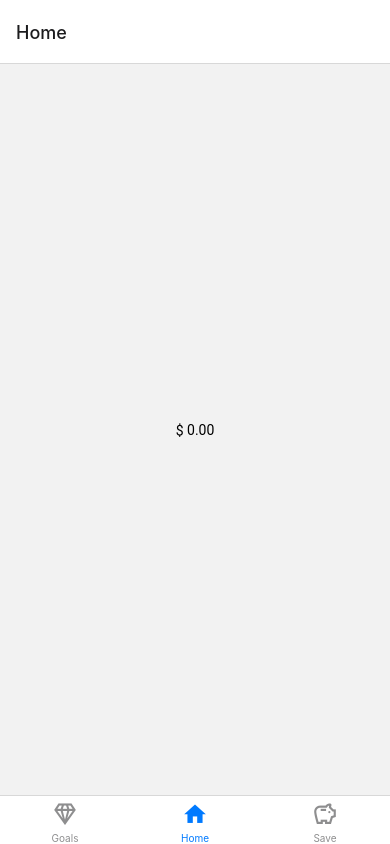
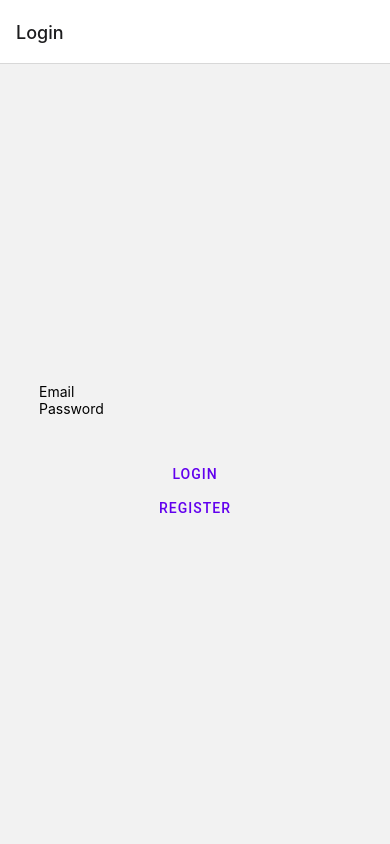
Before and after one commit to Blergborg/SaveGoals, a React Native app: screen /Login in a window 390 px wide. Built offline with nearby package versions, Linux system fonts and the light colour scheme; no server answers.

Commit message:
firebase logs in successfully with UserAuthContext

```diff
--- a/App.js
+++ b/App.js
@@ -1,8 +1,9 @@
 // import { StatusBar } from "expo-status-bar";
 import { StyleSheet, Text, View } from "react-native";
 import { Provider as PaperProvider } from "react-native-paper";
-import store from "./store";
-import { Provider } from "react-redux";
+// import store from "./store";
+// import { Provider } from "react-redux";
+import { UserAuthContextProvider } from "./context/UserAuthContext";
 
 import RootNavigator from "./navigation/RootNavigator";
 
@@ -13,19 +14,22 @@ import RootNavigator from "./navigation/RootNavigator";
 
 export default function App() {
   return (
-    <Provider store={store}>
+    <UserAuthContextProvider>
       <PaperProvider>
         <RootNavigator />
       </PaperProvider>
-    </Provider>
+    </UserAuthContextProvider>
   );
 }
 
-const styles = StyleSheet.create({
-  container: {
-    flex: 1,
-    backgroundColor: "#fff",
-    alignItems: "center",
-    justifyContent: "center",
-  },
-});
+    // {/* <Provider store={store}> */}
+    // {/* </Provider> */}
+
+// const styles = StyleSheet.create({
+//   container: {
+//     flex: 1,
+//     backgroundColor: "#fff",
+//     alignItems: "center",
+//     justifyContent: "center",
+//   },
+// });
--- /dev/null
+++ b/context/UserAuthContext.js
@@ -0,0 +1,48 @@
+// Context for user auth
+import { createContext, useContext, useEffect, useState } from "react";
+import {
+  createUserWithEmailAndPassword,
+  signInWithEmailAndPassword,
+  onAuthStateChanged,
+  signOut,
+} from "firebase/auth";
+import { auth } from "../config/Firebase/firebaseConfig";
+
+const userAuthContext = createContext();
+
+export const UserAuthContextProvider = ({ children }) => {
+  const [user, setUser] = useState({});
+
+  function logIn (email, password) {
+    return signInWithEmailAndPassword(auth, email, password);
+  };
+  function signUp (email, password) {
+    return createUserWithEmailAndPassword(auth, email, password);
+  };
+  function logOut() {
+    return signOut(auth);
+  };
+
+  useEffect(() => {
+    const unsubscribe = onAuthStateChanged(auth, (currentuser) => {
+      console.log("Auth", currentuser);
+      setUser(currentuser);
+      // navigation here?
+    });
+    // ??? TODO: this formatting???
+    return () => {
+      unsubscribe();
+    };
+  }, []);
+
+  return (
+    <userAuthContext.Provider value={{ user, logIn, signUp, logOut }}>
+      {children}
+    </userAuthContext.Provider>
+  );
+};
+
+// Custom hook for using the auth context.
+export function useUserAuth() {
+  return useContext(userAuthContext);
+}
--- a/navigation/RootNavigator.js
+++ b/navigation/RootNavigator.js
@@ -2,20 +2,20 @@ import React from "react";
 import { NavigationContainer } from "@react-navigation/native";
 import { createStackNavigator } from "@react-navigation/stack";
 
-import LoginScreen from "../screens/LoginScreen";
-import { TabNavigator } from "./TabNavigator";
+import LoginScreen from "../screens/ContextLoginScreen";
+// import { TabNavigator } from "./TabNavigator";
 
 const Stack = createStackNavigator();
 
 const RootNavigator = () => (
   <NavigationContainer>
     {/* Now that Firebase auth works, need to figure out best Navigator strategy. */}
-    {/* <Stack.Navigator> */}
-      {/* <Stack.Screen name="Login" component={LoginScreen} />  */}
-      {/* <Stack.Screen name="App" component={TabNavigator} /> */}
-    {/* </Stack.Navigator> */}
-    <TabNavigator />
+    <Stack.Navigator>
+      <Stack.Screen name="Login" component={LoginScreen} />
+    </Stack.Navigator>
   </NavigationContainer>
+
+      // {/* <Stack.Screen name="App" component={TabNavigator} /> */}
 );
 
 export default RootNavigator;
--- /dev/null
+++ b/screens/ContextLoginScreen.js
@@ -0,0 +1,86 @@
+import React, { useState } from "react";
+import { useUserAuth } from "../context/UserAuthContext";
+import { useNavigation } from "@react-navigation/native";
+import {
+  View,
+  Text,
+  KeyboardAvoidingView,
+  TextInput,
+  StyleSheet,
+} from "react-native";
+import { Button } from "react-native-paper";
+
+const LoginScreen = () => {
+  const [email, setEmail] = useState('');
+  const [password, setPassword] = useState('');
+  const [error, setError] = useState('');
+  const { signUp } = useUserAuth();
+
+  const navigation = useNavigation();
+
+  const handleSignup = async (e) => {
+    e.preventDefault();
+    setError('');
+    try {
+      await signUp(email, password);
+      // navigate('/')
+    } catch (err) {
+      setError(err.message);
+    }
+  };
+
+  const handleLogin = async (e) => {
+    e.preventDefault();
+    setError('');
+    try {
+      await logIn(email, password);
+      // navigate('/home')
+    } catch (err) {
+      setError(err.message);
+    }
+  };
+
+  return (
+    <KeyboardAvoidingView style={styles.container}>
+      <View style={styles.inputContainer}>
+        <TextInput
+          placeholder="Email"
+          value={email}
+          onChangeText={(text) => setEmail(text)}
+          // style
+        />
+        <TextInput
+          placeholder="Password"
+          value={password}
+          onChangeText={(text) => setPassword(text)}
+          // style
+          secureTextEntry
+        />
+      </View>
+
+      <View style={styles.buttonContainer}>
+        <Button onPress={handleLogin}>Login</Button>
+        <Button onPress={handleSignup}>Register</Button>
+      </View>
+    </KeyboardAvoidingView>
+  );
+}
+
+const styles = StyleSheet.create({
+  container: {
+    flex: 1,
+    justifyContent: "center",
+    alignItems: "center",
+  },
+  inputContainer: {
+    width: "80%",
+  },
+  buttonContainer: {
+    marginTop: 40,
+    width: "60%",
+    justifyContent: "center",
+    alignItems: "center",
+  },
+});
+
+export default LoginScreen;
--- a/screens/HomeScreen.js
+++ b/screens/HomeScreen.js
@@ -1,8 +1,6 @@
-import React from "react";
-import { View } from "react-native";
-import { Text } from "react-native-paper";
+import React from "react"; import { View } from "react-native"; import { Text } from "react-native-paper";
 
-import { useSelector } from "react-redux";
+// import { useSelector } from "react-redux";
 
 import { currencyFormat } from "../helpers/currencyFormat";
 
@@ -10,7 +8,7 @@ import { currencyFormat } from "../helpers/currencyFormat";
 // What else to put on this page?
 
 export default function HomeScreen() {
-  const currentSaved = useSelector((state) => state.currentSaved.value);
+  const currentSaved = 3; // useSelector((state) => state.currentSaved.value);
 
   const denomination = "$ ";
 
--- a/screens/LoginScreen.js
+++ b/screens/LoginScreen.js
@@ -8,7 +8,7 @@ import {
   StyleSheet,
 } from "react-native";
 import { Button } from "react-native-paper";
-import { auth } from "../components/firebase-config";
+import { auth } from "../config/firebase-config";
 import { createUserWithEmailAndPassword, signInWithEmailAndPassword } from "firebase/auth";
 
 
```
Also changed, not shown: 1 other file (tests, documents, lock files or other folders).
